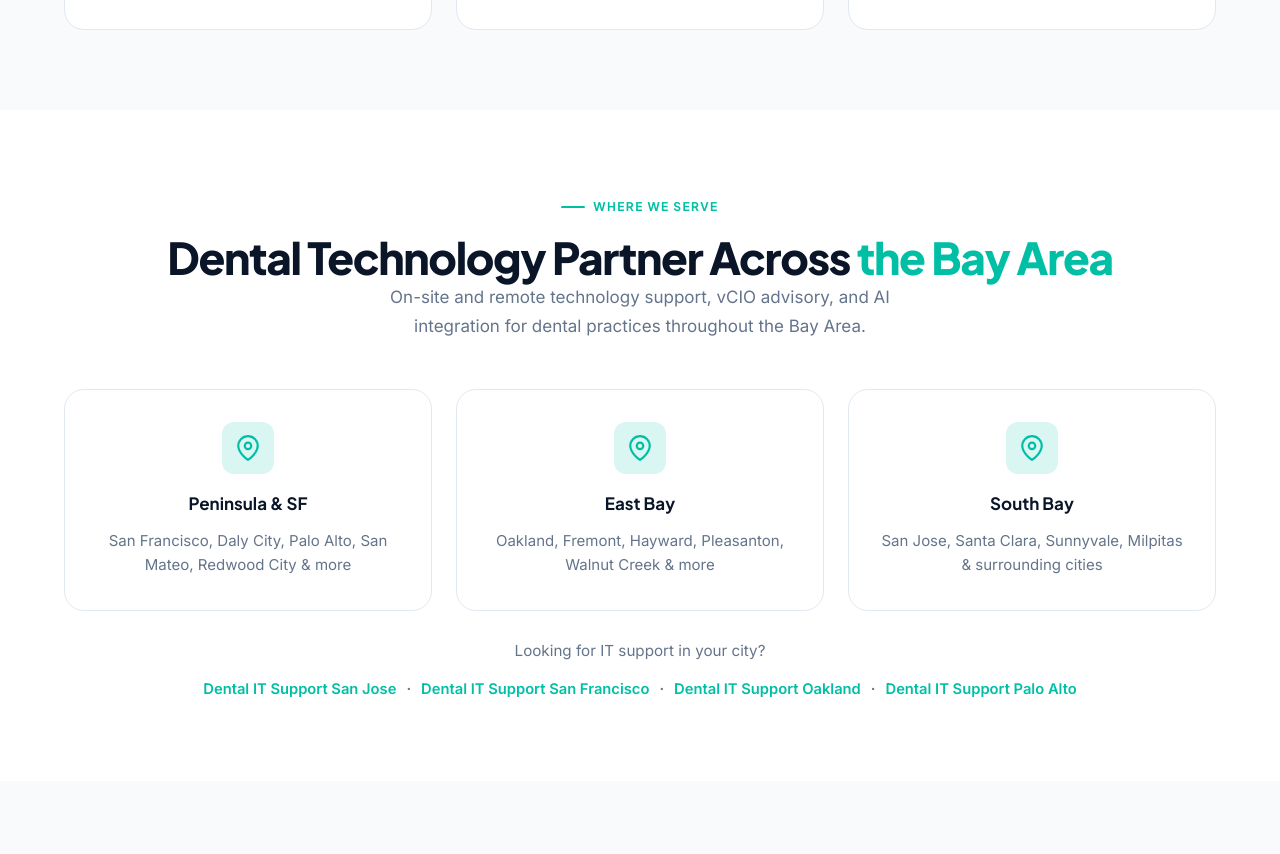
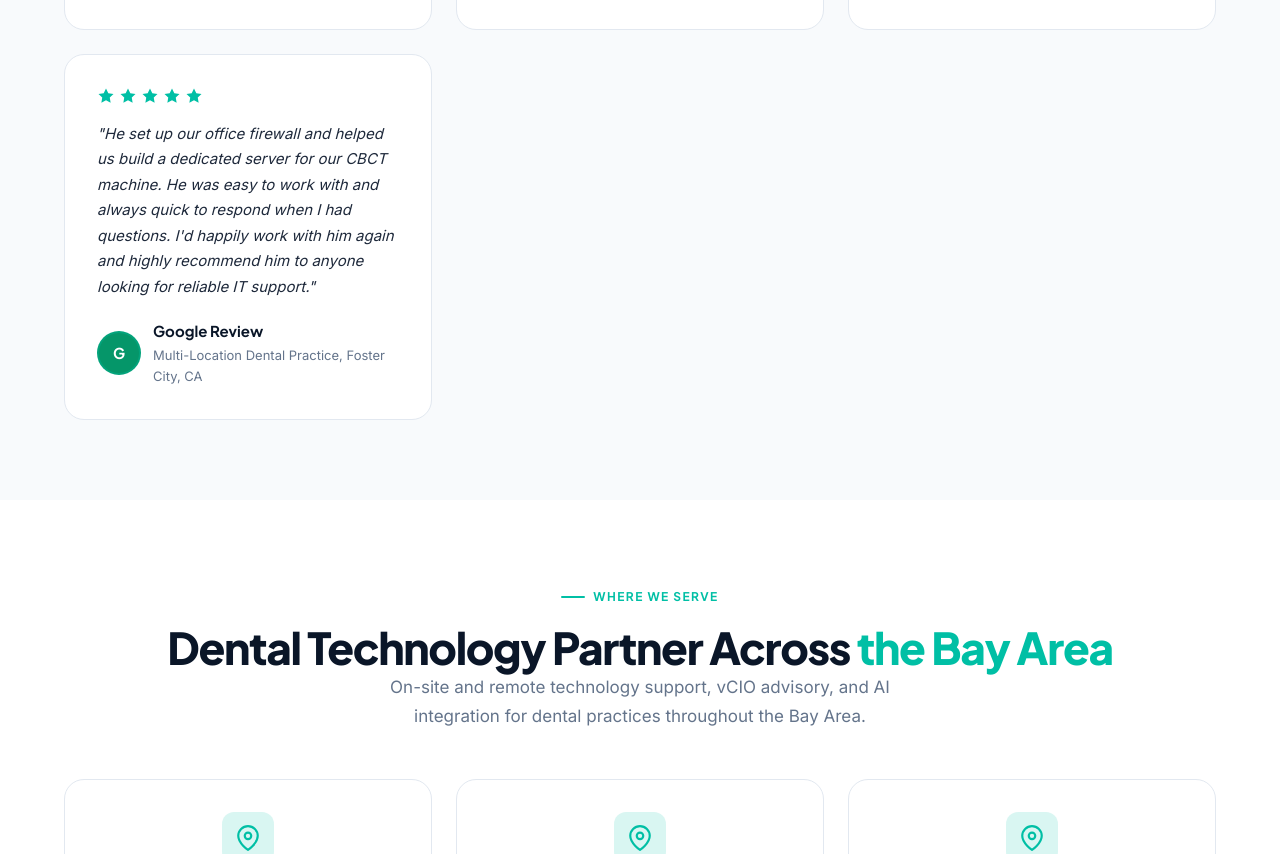
Before and after one commit to montythind1/flossbyte-website, a plain HTML site: page index.html in a window 1280 px wide. Shown: the part 5048-5902 px from the top of the page. Drawn offline with Linux system fonts and the light colour scheme.

Commit message:
Homepage: add Dr. Zhang's Google review to testimonials (#25)
* Add Dr. Zhang Google review to homepage testimonials

* Testimonial descriptor: Multi-Location Dental Practice, Foster City, CA

```diff
--- a/index.html
+++ b/index.html
@@ -514,6 +514,23 @@
           </div>
         </div>
       </div>
+      <div class="card">
+        <div class="testimonial-stars">
+          <svg viewBox="0 0 24 24" fill="currentColor"><path d="M12 2l3.09 6.26L22 9.27l-5 4.87 1.18 6.88L12 17.77l-6.18 3.25L7 14.14 2 9.27l6.91-1.01L12 2z"/></svg>
+          <svg viewBox="0 0 24 24" fill="currentColor"><path d="M12 2l3.09 6.26L22 9.27l-5 4.87 1.18 6.88L12 17.77l-6.18 3.25L7 14.14 2 9.27l6.91-1.01L12 2z"/></svg>
+          <svg viewBox="0 0 24 24" fill="currentColor"><path d="M12 2l3.09 6.26L22 9.27l-5 4.87 1.18 6.88L12 17.77l-6.18 3.25L7 14.14 2 9.27l6.91-1.01L12 2z"/></svg>
+          <svg viewBox="0 0 24 24" fill="currentColor"><path d="M12 2l3.09 6.26L22 9.27l-5 4.87 1.18 6.88L12 17.77l-6.18 3.25L7 14.14 2 9.27l6.91-1.01L12 2z"/></svg>
+          <svg viewBox="0 0 24 24" fill="currentColor"><path d="M12 2l3.09 6.26L22 9.27l-5 4.87 1.18 6.88L12 17.77l-6.18 3.25L7 14.14 2 9.27l6.91-1.01L12 2z"/></svg>
+        </div>
+        <p class="testimonial-quote" style="margin:16px 0 20px;font-style:italic;color:var(--color-text)">"He set up our office firewall and helped us build a dedicated server for our CBCT machine. He was easy to work with and always quick to respond when I had questions. I'd happily work with him again and highly recommend him to anyone looking for reliable IT support."</p>
+        <div class="testimonial-author">
+          <div class="testimonial-avatar" style="background:#059669;color:#fff">G</div>
+          <div>
+            <div class="testimonial-name">Google Review</div>
+            <div class="testimonial-practice">Multi-Location Dental Practice, Foster City, CA</div>
+          </div>
+        </div>
+      </div>
     </div>
   </div>
 </section>
```
